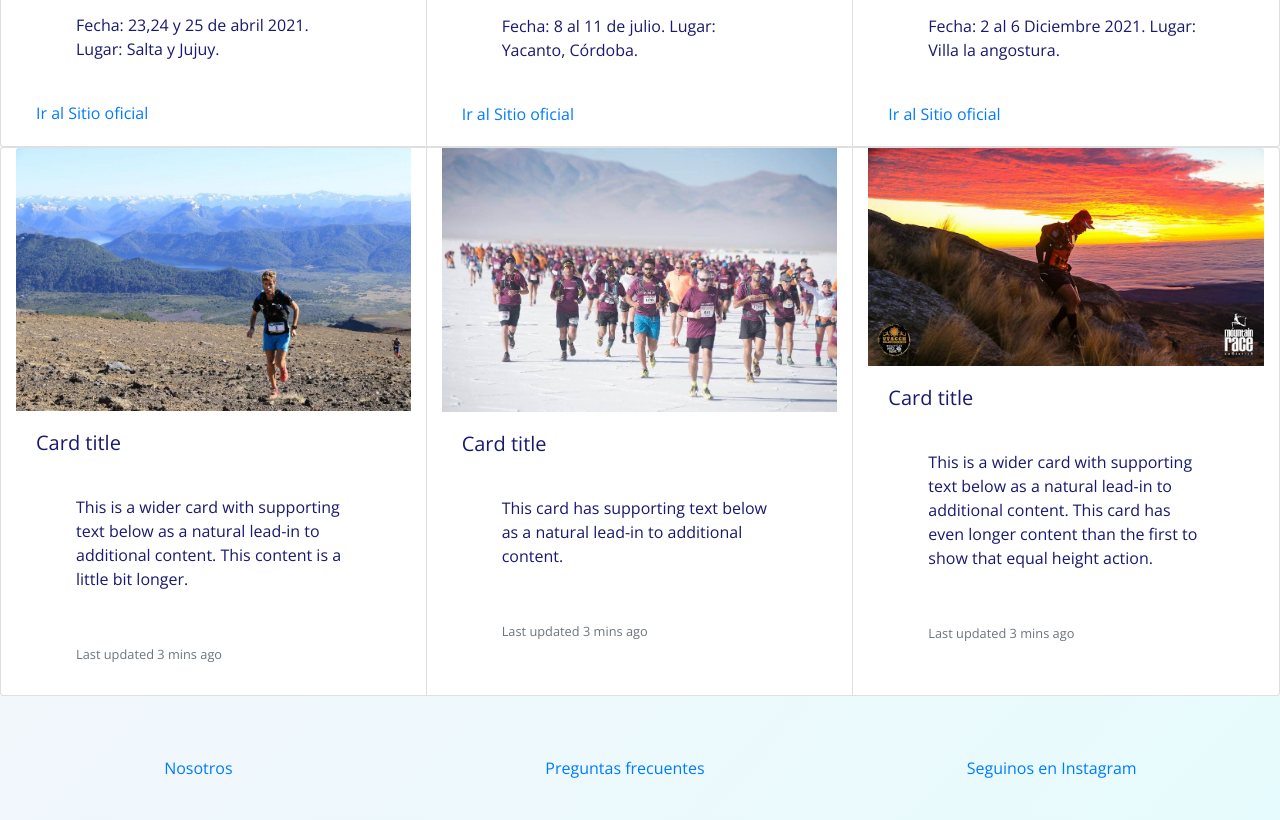
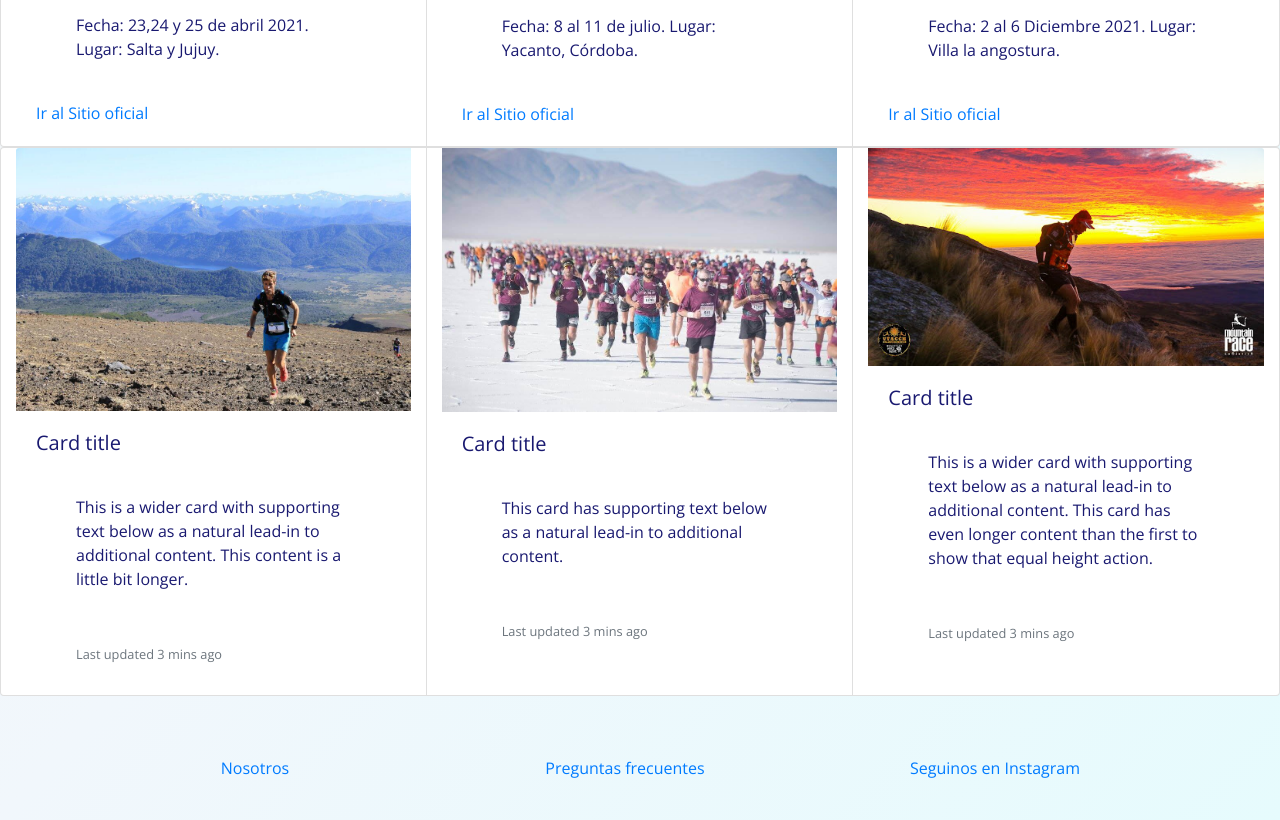
Before and after one commit to jcabanellas/mi_repositorio, a website: page Pages/proximosdesafios.html in a window 1280 px wide. Shown: the part 546-1366 px from the top of the page. Drawn offline with nearby package versions, Linux system fonts and the light colour scheme.

Commit message:
posicion footer

```diff
--- a/Pages/proximosdesafios.html
+++ b/Pages/proximosdesafios.html
@@ -156,12 +156,13 @@
 
 
 
-
+  <div class="container">
     <footer class="row">
         <p class="col"><a href="quienessomos.html">Nosotros</a></p>
         <p class="col"><a href="quienessomos.html">Preguntas frecuentes</a></p>
-        <p class="col"><a href="">Seguinos en Instagram</a></p>
+        <p class="col"><a href="https://www.instagram.com/" target="blank">Seguinos en Instagram</a></p>
     </footer>
+  </div>
 
 
 
```
Also changed, not shown: Pages/experiencias.html (+3 -3 lines), Pages/quienessomos.html (+1 -1 lines), Pages/tiendasamigas.html (+3 -2 lines).
